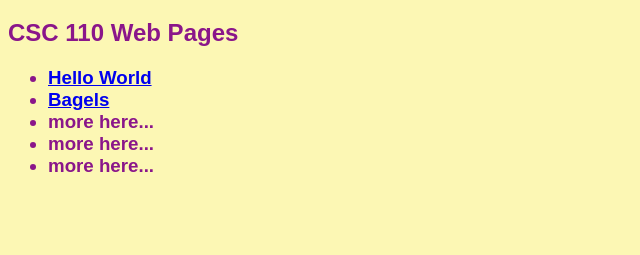
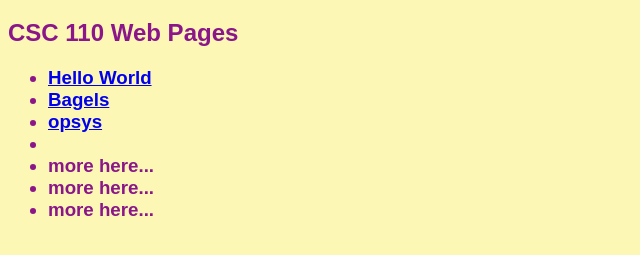
Before and after one commit to tcupec-pvcc/tcupec-pvcc.github.io, a plain HTML site: page index.html in a window 1280 px wide. Shown: the part 61-316 px from the top of the page, without its empty margins (0-640 px from the left). Drawn offline with Linux system fonts and the light colour scheme.

Commit message:
Update index.html

```diff
--- a/index.html
+++ b/index.html
@@ -12,6 +12,7 @@
 <ul>
 	<li><a href = "helloworld.html"> Hello World </a></li>
 	<li><a href = "bagels.html"> Bagels </a></li>
+	<li><a href = "opsys.html"> opsys </a><li>
 	<li>more here...</li>
 	<li>more here...</li>
 	<li>more here...</li>
```
